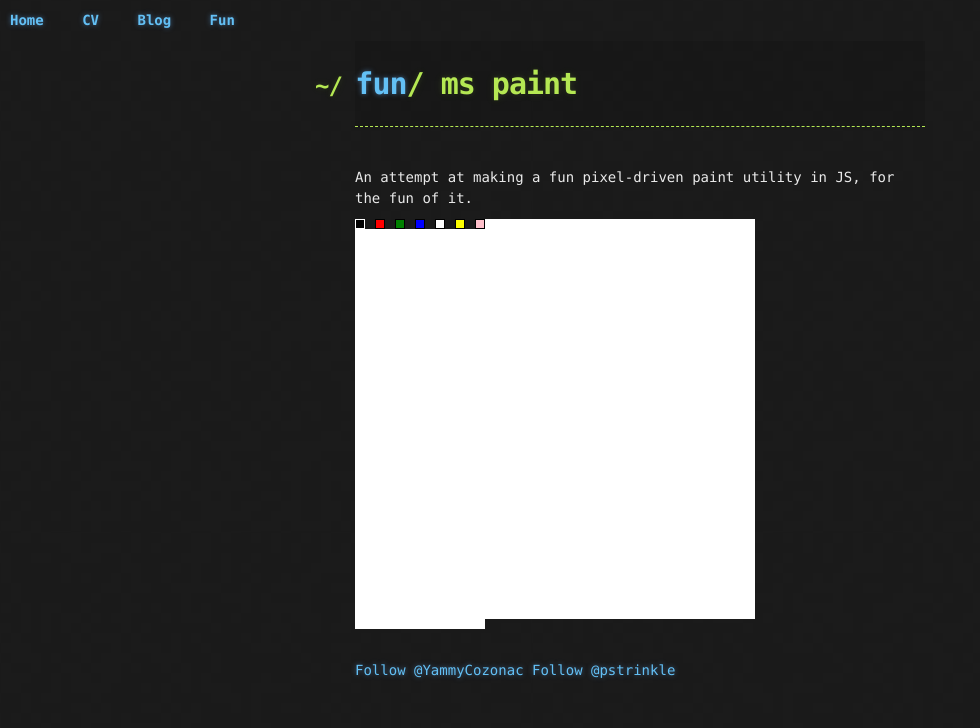
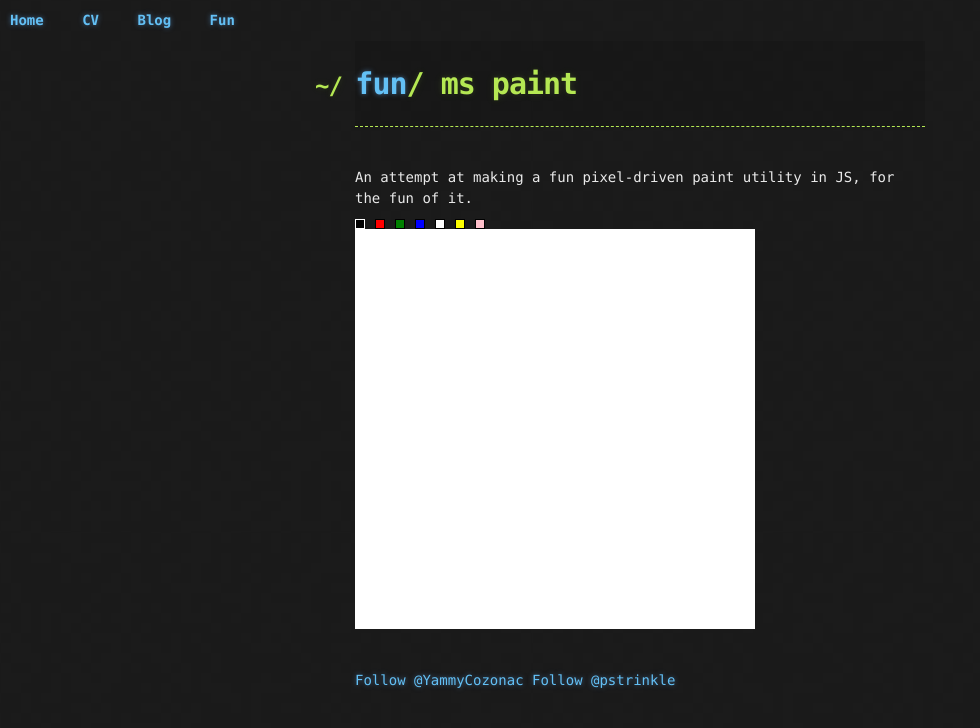
Before and after one commit to pstrinkle/pstrinkle.github.io, a Jekyll site: the page built from fun/mspaint.html, in a window 1280 px wide. Shown: the top 728 px of the page, without its empty margins (0-980 px from the left). Built offline with Jekyll 4.4.1, drawn with Linux system fonts in a browser that asks for light colours; nearby versions of some CDN libraries; comment, search, counter and statistics services are not loaded.

Commit message:
Update mspaint.html

```diff
--- a/fun/mspaint.html
+++ b/fun/mspaint.html
@@ -6,7 +6,7 @@
 An attempt at making a fun pixel-driven paint utility in JS, for the fun of it.
 </p>
 
-<div id='pen_box' style='display:block;'>
+<div id='pen_box' style='display:block;clear:both;'>
   <!-- could use a class to simplify. -->
   <div id='black' style=''></div>
   <div></div>
@@ -22,7 +22,7 @@
   <div></div>
   <div id='pink'></div>
 </div>
-<div id='master_box' style='display:block;'>
+<div id='master_box' style='display:block;clear:both;'>
 </div>
 
 <script>
```
